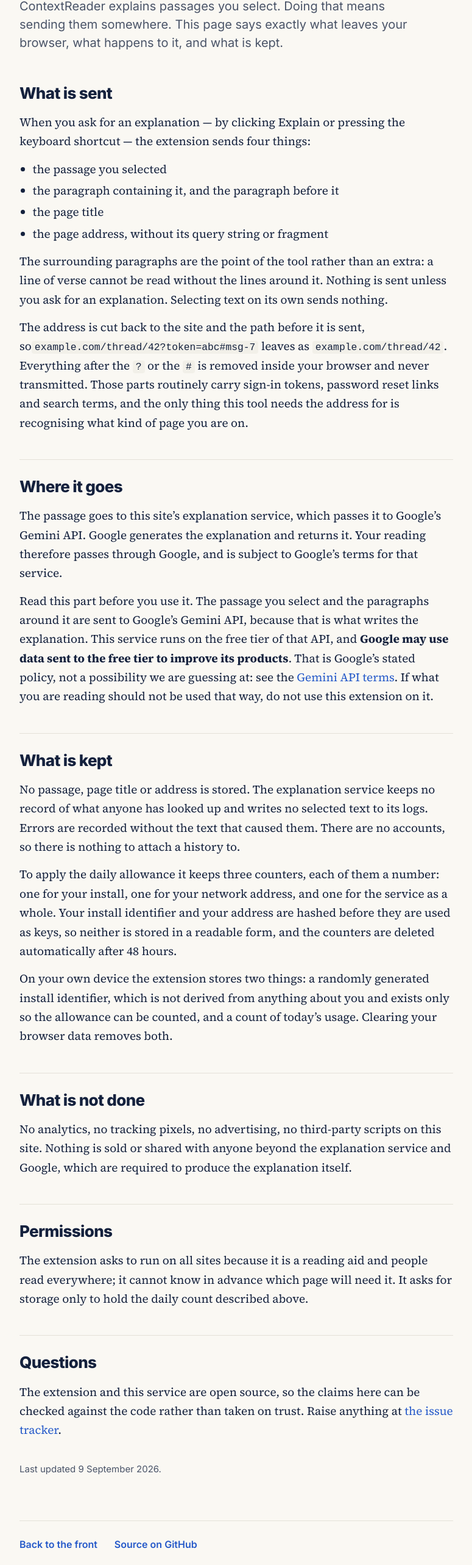
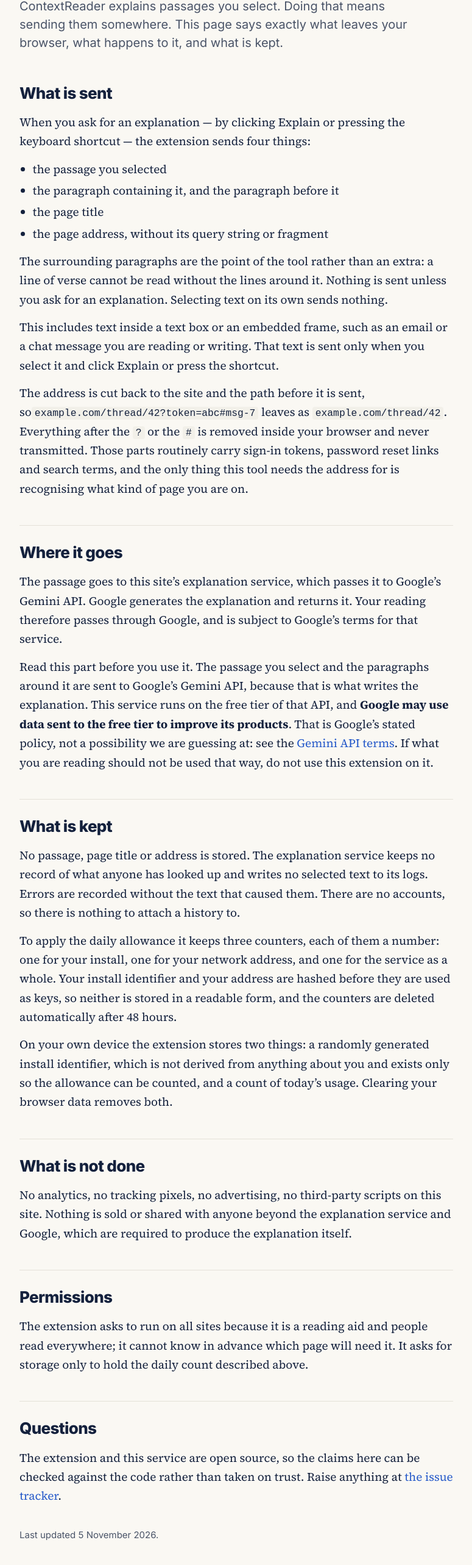
Before and after one commit to rautelaKamal/context-reader, a Next.js app: page /privacy in a window 1280 px wide. Shown: the part 196-2762 px from the top of the page at 61% size, without its empty margins (252-1027 px from the left). Built offline with nearby package versions, Linux system fonts and the light colour scheme.

Commit message:
Say plainly that text in text boxes and frames is sent only when asked
0.3.0 can explain text in text fields and iframes, such as an email being
written. The privacy page and the site's privacy section now say so, and
that it leaves the browser only when the reader selects it and clicks
Explain.

```diff
--- a/src/app/page.tsx
+++ b/src/app/page.tsx
@@ -177,6 +177,7 @@ export default function Home() {
           <div>
           <ul>
             <li>Nothing is sent until you click Explain or press the shortcut.</li>
+            <li>That includes text in a text box or an embedded frame, like an email or chat you&rsquo;re writing, but only when you select it and click Explain.</li>
             <li>Then it sends four things: the text you selected, the paragraph it&rsquo;s in and the one before, the page title, and the page address with everything after <strong>?</strong> or <strong>#</strong> removed.</li>
             <li>Our server passes the text to Google&rsquo;s Gemini, which writes the explanation. Google may use text sent to its free service to improve its products, so don&rsquo;t use ContextReader on anything private.</li>
             <li>We store none of it. To count the daily limit we keep three numbers. Your install ID and network address are scrambled (hashed) before we use them, and the numbers are deleted after 48 hours.</li>
--- a/src/app/privacy/page.tsx
+++ b/src/app/privacy/page.tsx
@@ -5,7 +5,7 @@ export const metadata = {
   description: 'What ContextReader sends, where it goes, and what is kept.',
 };
 
-const UPDATED = '9 September 2026';
+const UPDATED = '5 November 2026';
 
 export default function Privacy() {
   return (
@@ -30,6 +30,11 @@ export default function Privacy() {
           The surrounding paragraphs are the point of the tool rather than an extra: a line of
           verse cannot be read without the lines around it. Nothing is sent unless you ask for an
           explanation. Selecting text on its own sends nothing.
+        </p>
+        <p>
+          This includes text inside a text box or an embedded frame, such as an email or a chat
+          message you are reading or writing. That text is sent only when you select it and click
+          Explain or press the shortcut.
         </p>
         <p>
           The address is cut back to the site and the path before it is sent, so
```
Also changed, not shown: 1 other file (tests, documents, lock files or other folders).
